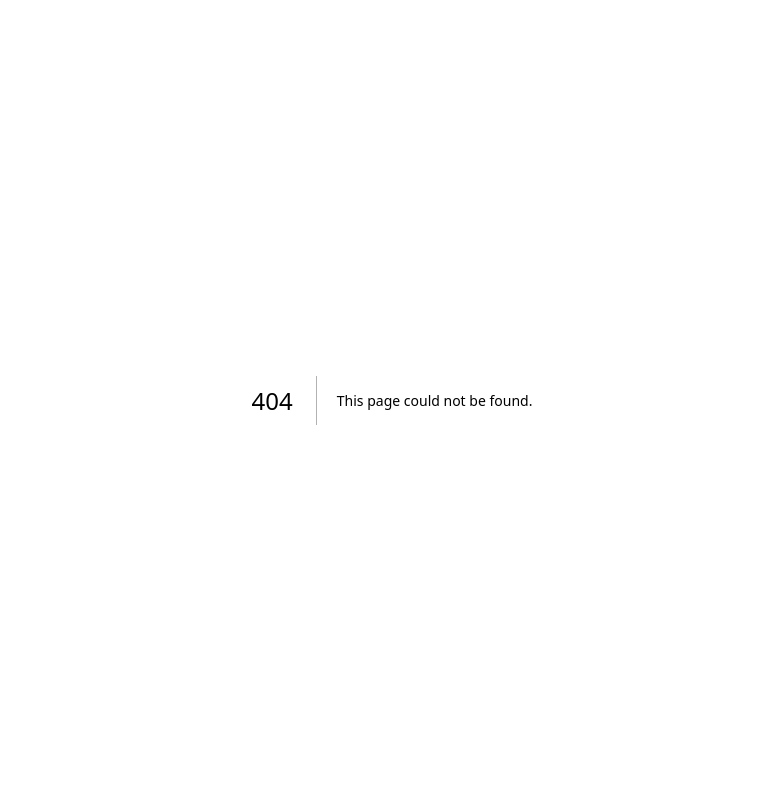
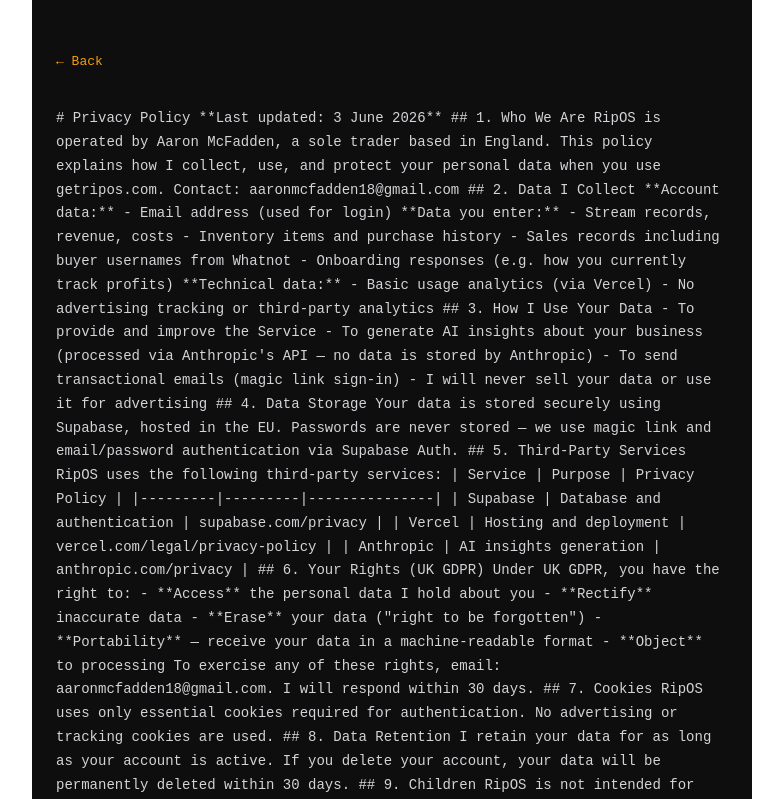
Before and after one commit to aaronmcfadden18/ripos, a Next.js app: page /legal/privacy in a window 1280 px wide. Before the commit this address had no page. Shown: the top 799 px of the page, without its empty margins (248-1031 px from the left). Built offline with nearby package versions, Linux system fonts and the light colour scheme.

Commit message:
Add Terms of Service and Privacy Policy pages

```diff
--- /dev/null
+++ b/src/app/legal/privacy/page.tsx
@@ -0,0 +1,85 @@
+
+export default function PrivacyPage() {
+  return (
+    <div style={{maxWidth:'720px',margin:'0 auto',padding:'48px 24px',fontFamily:'DM Mono,monospace',background:'#0e0e0f',minHeight:'100vh',color:'#d4d4d8',lineHeight:'1.7'}}>
+      <a href="/login" style={{color:'#f59e0b',textDecoration:'none',fontSize:'13px'}}>← Back</a>
+      <div style={{marginTop:'32px',whiteSpace:'pre-wrap',fontSize:'14px'}}># Privacy Policy
+
+**Last updated: 3 June 2026**
+
+## 1. Who We Are
+
+RipOS is operated by Aaron McFadden, a sole trader based in England. This policy explains how I collect, use, and protect your personal data when you use getripos.com.
+
+Contact: aaronmcfadden18@gmail.com
+
+## 2. Data I Collect
+
+**Account data:**
+- Email address (used for login)
+
+**Data you enter:**
+- Stream records, revenue, costs
+- Inventory items and purchase history
+- Sales records including buyer usernames from Whatnot
+- Onboarding responses (e.g. how you currently track profits)
+
+**Technical data:**
+- Basic usage analytics (via Vercel)
+- No advertising tracking or third-party analytics
+
+## 3. How I Use Your Data
+
+- To provide and improve the Service
+- To generate AI insights about your business (processed via Anthropic's API — no data is stored by Anthropic)
+- To send transactional emails (magic link sign-in)
+- I will never sell your data or use it for advertising
+
+## 4. Data Storage
+
+Your data is stored securely using Supabase, hosted in the EU. Passwords are never stored — we use magic link and email/password authentication via Supabase Auth.
+
+## 5. Third-Party Services
+
+RipOS uses the following third-party services:
+
+| Service | Purpose | Privacy Policy |
+|---------|---------|---------------|
+| Supabase | Database and authentication | supabase.com/privacy |
+| Vercel | Hosting and deployment | vercel.com/legal/privacy-policy |
+| Anthropic | AI insights generation | anthropic.com/privacy |
+
+## 6. Your Rights (UK GDPR)
+
+Under UK GDPR, you have the right to:
+- **Access** the personal data I hold about you
+- **Rectify** inaccurate data
+- **Erase** your data ("right to be forgotten")
+- **Portability** — receive your data in a machine-readable format
+- **Object** to processing
+
+To exercise any of these rights, email: aaronmcfadden18@gmail.com. I will respond within 30 days.
+
+## 7. Cookies
+
+RipOS uses only essential cookies required for authentication. No advertising or tracking cookies are used.
+
+## 8. Data Retention
+
+I retain your data for as long as your account is active. If you delete your account, your data will be permanently deleted within 30 days.
+
+## 9. Children
+
+RipOS is not intended for users under 18. I do not knowingly collect data from minors.
+
+## 10. Changes to This Policy
+
+I may update this policy from time to time. Significant changes will be notified via email or in-app notice.
+
+## 11. Complaints
+
+If you have concerns about how I handle your data, you can contact the UK Information Commissioner's Office (ICO) at ico.org.uk.
+</div>
+    </div>
+  )
+}
--- /dev/null
+++ b/src/app/legal/terms/page.tsx
@@ -0,0 +1,71 @@
+
+export default function TermsPage() {
+  return (
+    <div style={{maxWidth:'720px',margin:'0 auto',padding:'48px 24px',fontFamily:'DM Mono,monospace',background:'#0e0e0f',minHeight:'100vh',color:'#d4d4d8',lineHeight:'1.7'}}>
+      <a href="/login" style={{color:'#f59e0b',textDecoration:'none',fontSize:'13px'}}>← Back</a>
+      <div style={{marginTop:'32px',whiteSpace:'pre-wrap',fontSize:'14px'}}># Terms of Service
+
+**Last updated: 3 June 2026**
+
+## 1. About RipOS
+
+RipOS ("the Service") is operated by Aaron McFadden, a sole trader based in England ("I", "me", "my"). By using RipOS at getripos.com, you agree to these Terms of Service.
+
+## 2. What RipOS Does
+
+RipOS is a business dashboard for Whatnot card breakers. It helps you track streams, profit, inventory, and sales. It is not a financial advisor, accountant, or tax service. Any figures shown are for informational purposes only.
+
+## 3. Beta Service
+
+RipOS is currently in beta and is provided free of charge. I reserve the right to:
+- Change or discontinue features at any time
+- Introduce paid plans in the future with reasonable notice
+- Modify these terms at any time — continued use constitutes acceptance
+
+## 4. Your Account
+
+You are responsible for:
+- Keeping your login credentials secure
+- All data you enter into the Service
+- Ensuring your use complies with applicable laws
+
+## 5. Your Data
+
+- You own all data you upload or enter
+- I will not sell your data to third parties
+- I may use anonymised, aggregated data to improve the Service
+- You can request deletion of your account and data at any time by emailing me
+
+## 6. Acceptable Use
+
+You must not:
+- Use the Service for any unlawful purpose
+- Attempt to reverse engineer or compromise the Service
+- Share your account with others
+
+## 7. Imported Data
+
+When you import CSVs from Whatnot or other platforms, you confirm you have the right to use that data. RipOS is not affiliated with Whatnot.
+
+## 8. Disclaimers
+
+The Service is provided "as is" without warranties of any kind. I am not liable for:
+- Loss of data
+- Financial losses based on figures shown in the app
+- Service interruptions or bugs
+
+## 9. Limitation of Liability
+
+To the maximum extent permitted by English law, my total liability to you shall not exceed £100 or the amount you have paid for the Service in the past 12 months, whichever is greater.
+
+## 10. Governing Law
+
+These terms are governed by the laws of England and Wales. Any disputes shall be subject to the exclusive jurisdiction of the courts of England and Wales.
+
+## 11. Contact
+
+For any questions about these terms, contact: aaronmcfadden18@gmail.com
+</div>
+    </div>
+  )
+}
```
